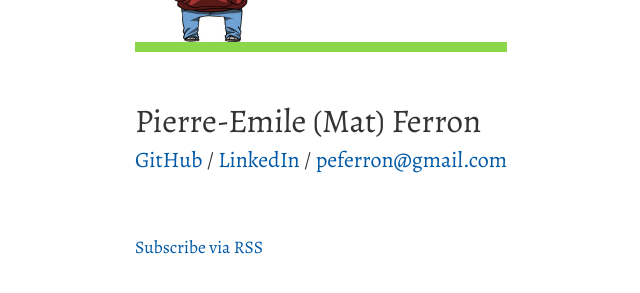
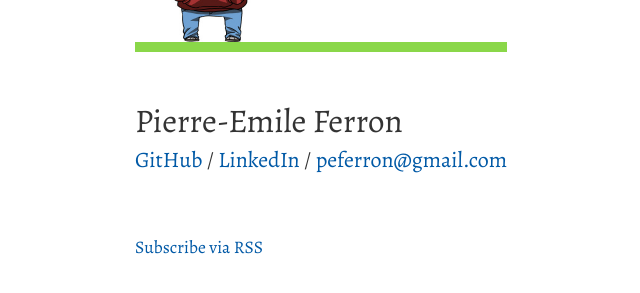
Before and after one commit to peferron/peferron.github.io, a Jekyll site: the page built from index.html, in a window 1280 px wide. Shown: the part 261-554 px from the top of the page, without its empty margins (319-959 px from the left). Built offline with Jekyll 4.4.1, drawn with Linux system fonts in a browser that asks for light colours; nearby versions of some CDN libraries.

Commit message:
Remove nickname

```diff
--- a/_config.yml
+++ b/_config.yml
@@ -1,5 +1,5 @@
 # Site settings
-title: Pierre-Emile (Mat) Ferron
+title: Pierre-Emile Ferron
 description: >
   Rust, Go, JS, Swift, and getting better at software engineering.
 url: "https://peferron.com"
--- a/index.html
+++ b/index.html
@@ -42,7 +42,7 @@ layout: default
 </div>
 <br>
 
-<span class="home__name">Pierre-Emile (Mat) Ferron</span>
+<span class="home__name">Pierre-Emile Ferron</span>
 <br>
 
 <a href="https://github.com/peferron">GitHub</a> /
```
